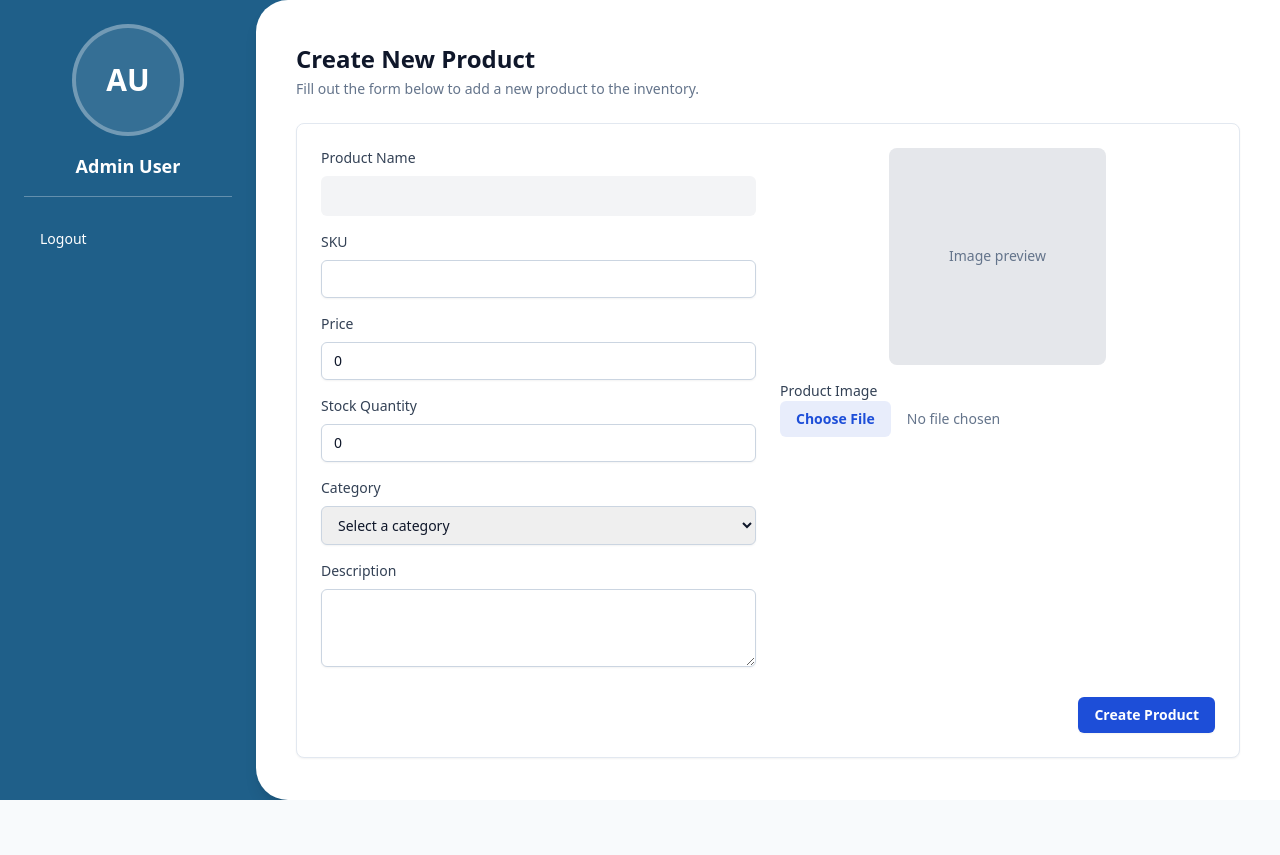
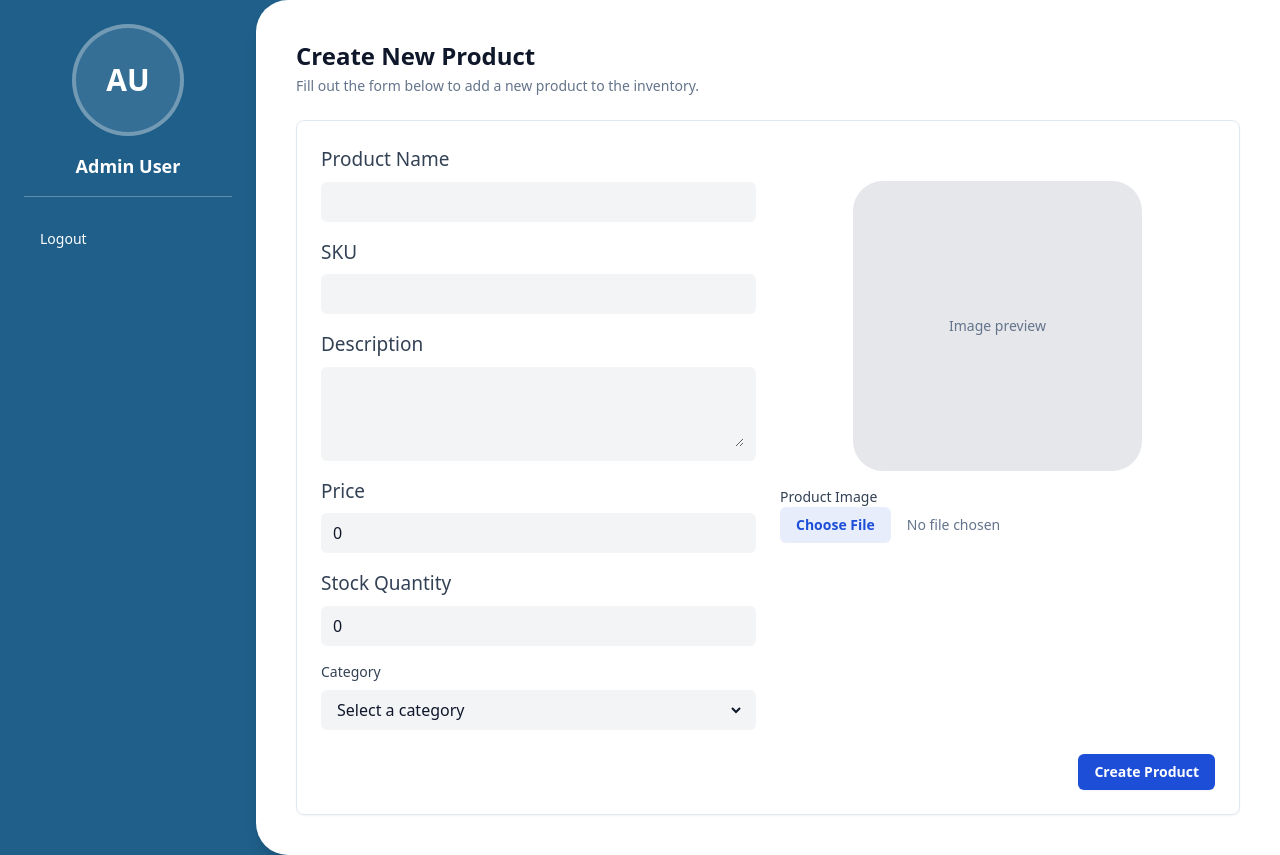
Before and after one commit to Dorecepha/warehouse-management-PDM-Fall25, a React (Create React App) app in the folder frontend/: page /products/new in a window 1280 px wide. Before the commit the page ends 800 px from the top, so only its background shows below. Built offline with nearby package versions, Linux system fonts and the light colour scheme.

Commit message:
a lil change

```diff
--- a/frontend/src/features/products/ProductForm.jsx
+++ b/frontend/src/features/products/ProductForm.jsx
@@ -38,10 +38,10 @@ function ProductForm({
       <div className="grid grid-cols-1 gap-6 md:grid-cols-2">
         <div className="space-y-4 md:col-span-1">
           <div className="space-y-2">
-            <label htmlFor="name" className="block text-sm font-medium text-slate-700">
+            <label htmlFor="name" className="block text-[19px] font-inter font-normal text-slate-700">
               Product Name
             </label>
-            <div className="bg-gray-100 rounded-md px-3 py-2">
+            <div className="bg-gray-100 rounded-md px-3 py-2 hover:bg-gray-200 transition duration-300">
               <input
                 id="name"
                 type="text"
@@ -58,34 +58,55 @@ function ProductForm({
           </div>
 
           <div className="space-y-2">
-            <label htmlFor="sku" className="block text-sm font-medium text-slate-700">
+            <label htmlFor="sku" className="block text-[19px] font-inter font-normal text-slate-700">
               SKU
             </label>
+            <div className="bg-gray-100 rounded-md px-3 py-2 hover:bg-gray-200 transition duration-300">
             <input
               id="sku"
               type="text"
-              className="w-full rounded-md border border-slate-300 px-3 py-2 text-sm shadow-sm focus:border-primary focus:outline-none focus:ring-2 focus:ring-primary/20"
+              className="w-full bg-transparent outline-none"
               {...register('sku')}
               aria-invalid={errors.sku ? 'true' : 'false'}
             />
+            </div>
             {errors.sku ? (
               <p className="text-sm text-red-600" role="alert">
                 {errors.sku.message}
               </p>
             ) : null}
           </div>
-
           <div className="space-y-2">
-            <label htmlFor="price" className="block text-sm font-medium text-slate-700">
+            <label htmlFor="description" className="block text-[19px] font-normal font-inter text-slate-700">
+              Description
+            </label>
+            <div className="bg-gray-100 rounded-md px-3 py-2 hover:bg-gray-200 transition duration-300">
+            <textarea
+              id="description"
+              rows={3}
+              className="w-full bg-transparent outline-none"
+              {...register('description')}
+              aria-invalid={errors.description ? 'true' : 'false'}
+            />
+            </div>
+            {errors.description ? (
+              <p className="text-sm text-red-600" role="alert">
+                {errors.description.message}
+              </p>
+            ) : null}
+          </div>
+          <div className="space-y-2">
+            <label htmlFor="price" className="block text-[19px] font-normal font-inter text-slate-700">
               Price
             </label>
+            <div className="bg-gray-100 rounded-md px-3 py-2 hover:bg-gray-200 transition duration-300">
             <input
               id="price"
               type="number"
               inputMode="decimal"
               min="0"
               step="0.01"
-              className="w-full rounded-md border border-slate-300 px-3 py-2 text-sm shadow-sm focus:border-primary focus:outline-none focus:ring-2 focus:ring-primary/20"
+              className="w-full bg-transparent outline-none"
               {...register('price', { valueAsNumber: true })}
               aria-invalid={errors.price ? 'true' : 'false'}
             />
@@ -94,19 +115,21 @@ function ProductForm({
                 {errors.price.message}
               </p>
             ) : null}
+            </div>
           </div>
 
           <div className="space-y-2">
-            <label htmlFor="stockQuantity" className="block text-sm font-medium text-slate-700">
+            <label htmlFor="stockQuantity" className="block text-[19px] font-inter font-normal text-slate-700">
               Stock Quantity
             </label>
+            <div className="bg-gray-100 rounded-md px-3 py-2 hover:bg-gray-200 transition duration-300">
             <input
               id="stockQuantity"
               type="number"
               inputMode="numeric"
               min="0"
               step="1"
-              className="w-full rounded-md border border-slate-300 px-3 py-2 text-sm shadow-sm focus:border-primary focus:outline-none focus:ring-2 focus:ring-primary/20"
+              className="w-full bg-transparent outline-none "
               {...register('stockQuantity', { valueAsNumber: true })}
               aria-invalid={errors.stockQuantity ? 'true' : 'false'}
             />
@@ -116,14 +139,16 @@ function ProductForm({
               </p>
             ) : null}
           </div>
+          </div>
 
           <div className="space-y-2">
             <label htmlFor="categoryId" className="block text-sm font-medium text-slate-700">
               Category
             </label>
+            <div className="bg-gray-100 rounded-md px-3 py-2 hover:bg-gray-200 transition duration-300">
             <select
               id="categoryId"
-              className="w-full rounded-md border border-slate-300 px-3 py-2 text-sm shadow-sm focus:border-primary focus:outline-none focus:ring-2 focus:ring-primary/20"
+              className="w-full bg-transparent outline-none"
               {...register('categoryId', { valueAsNumber: true })}
               aria-invalid={errors.categoryId ? 'true' : 'false'}
             >
@@ -140,28 +165,11 @@ function ProductForm({
               </p>
             ) : null}
           </div>
-
-          <div className="space-y-2">
-            <label htmlFor="description" className="block text-sm font-medium text-slate-700">
-              Description
-            </label>
-            <textarea
-              id="description"
-              rows={3}
-              className="w-full rounded-md border border-slate-300 px-3 py-2 text-sm shadow-sm focus:border-primary focus:outline-none focus:ring-2 focus:ring-primary/20"
-              {...register('description')}
-              aria-invalid={errors.description ? 'true' : 'false'}
-            />
-            {errors.description ? (
-              <p className="text-sm text-red-600" role="alert">
-                {errors.description.message}
-              </p>
-            ) : null}
           </div>
         </div>
 
-<div className="space-y-4 md:col-span-1 md:flex md:flex-col md:items-center">
-  <div className="w-1/2 aspect-square flex items-center justify-center bg-gray-200 rounded-lg hover:bg-gray-300 transition duration-300 ease-in-out overflow-hidden">
+<div className="space-y-4 md:col-span-1 md:flex md:flex-col md:items-center md:mt-9">
+  <div className="w-2/3 aspect-square flex items-center justify-center bg-gray-200 rounded-[30px] hover:bg-gray-300 transition duration-300 ease-in-out overflow-hidden">
     {imageUrl ? (
       <img src={imageUrl} alt="Preview" className="w-full h-full object-cover object-center" />
     ) : (
```
